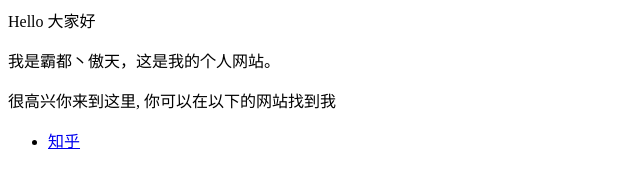
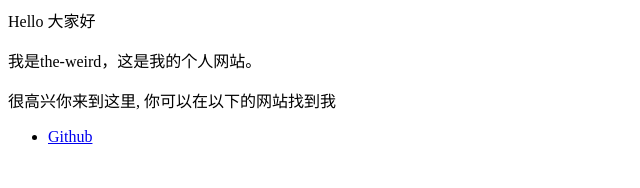
Before and after one commit to the-weird/the-weird.github.io, a plain HTML site: page index.html in a window 1280 px wide. Shown: the whole page, without its empty margins (0-640 px from the left). Drawn offline with Linux system fonts and the light colour scheme.

Commit message:
Update index.html

```diff
--- a/index.html
+++ b/index.html
@@ -1,7 +1,7 @@
 <p>Hello 大家好</p>
-<p>我是霸都丶傲天，这是我的个人网站。 </p>
+<p>我是the-weird，这是我的个人网站。 </p>
 <p>很高兴你来到这里, 你可以在以下的网站找到我</p>
 
 <ul>
-  <li> <a href="https://www.zhihu.com/people/AJLoveChina">知乎</a> </li>
+  <li> <a href=" https://the-weird.github.io/">Github</a> </li>
 </ul>
```
